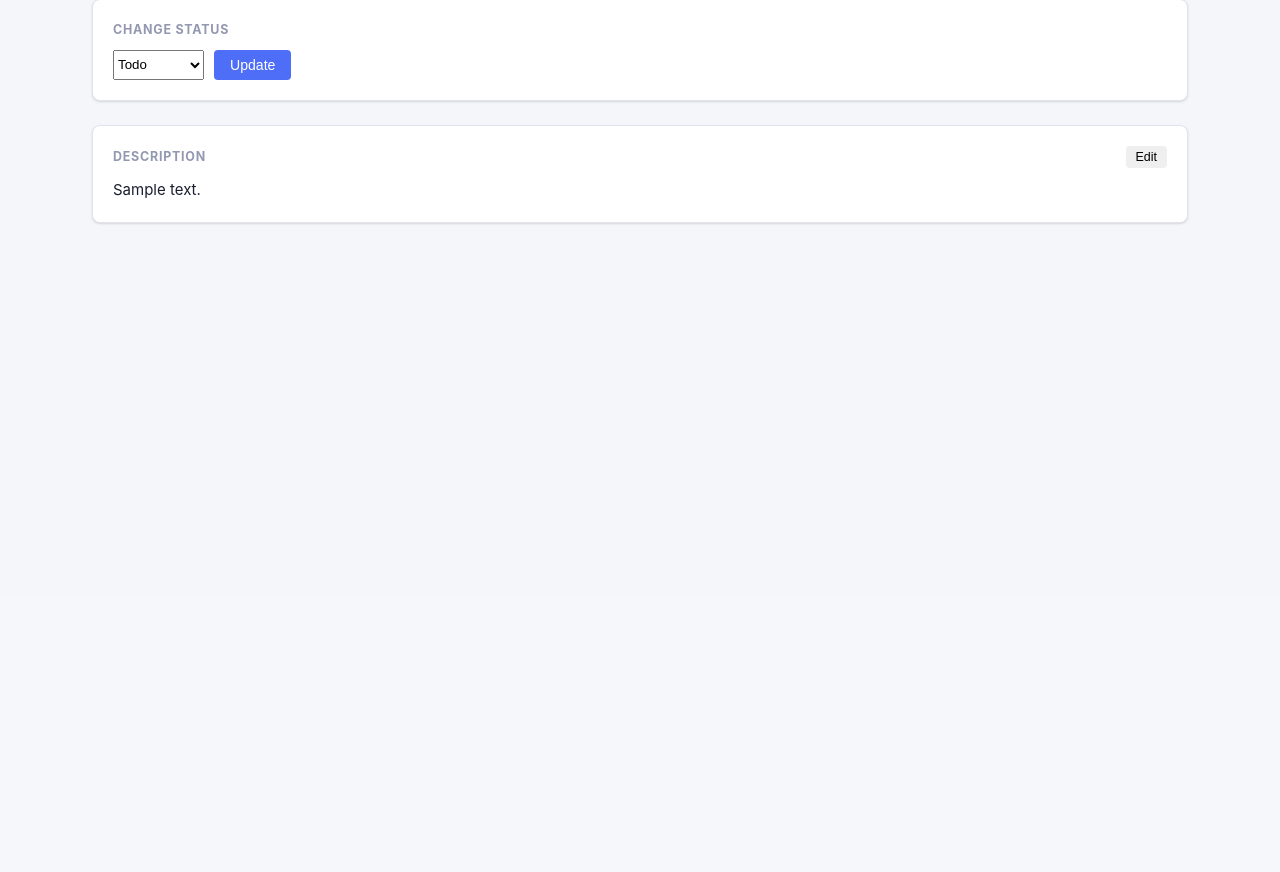
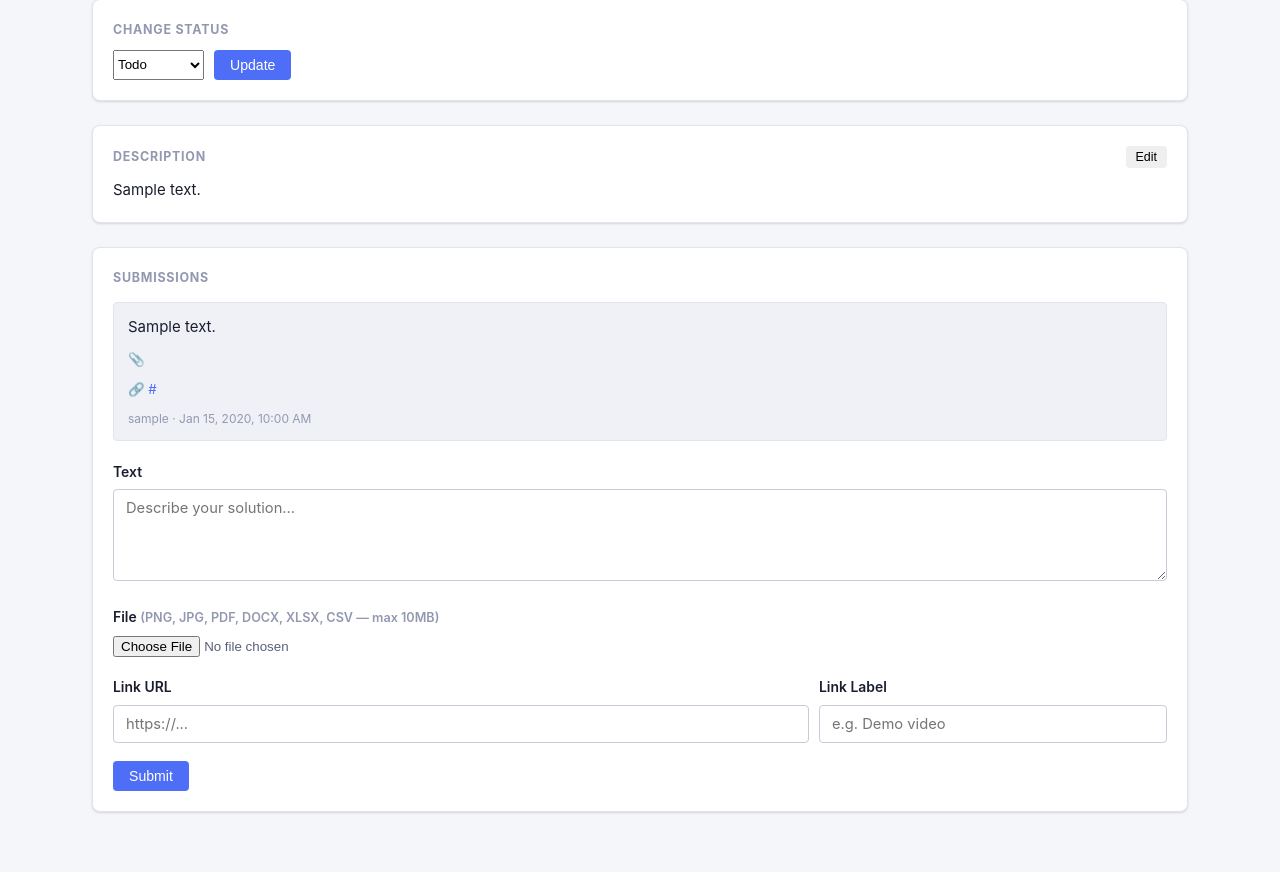
Before and after one commit to Suvojeet-Haldar/TeamFlow, a Django app: page /tasks/1/ in a window 1280 px wide. Shown: the part 203-1075 px from the top of the page. Before the commit the page ends 427 px from the top, so only its background shows below. Run offline with Django 5.2, Linux system fonts and the light colour scheme; a user stored in the database is signed in; tables that the repository leaves empty hold one stand-in row (values such as "Sample post").

Commit message:
TeamFlow v2.13: Task submissions + attachments (#52, #49)
- models.py: add Submission model with text, file, link, link_label,
  submitted_by, created_at; append-only, ordered newest first
- views.py: add submit_solution view — assignee-only, validates file
  type and size server-side, logs to ActivityLog
- task_detail.html: add Submissions section with form (text + file +
  link), client-side JS validation for empty/invalid/oversized files,
  local-time timestamp on each submission entry
- urls.py: add tasks/<id>/submit/ route
- settings.py: set DATA_UPLOAD_MAX_MEMORY_SIZE and
  FILE_UPLOAD_MAX_MEMORY_SIZE to 10MB
- Covers #49: file attachments (png, jpg, jpeg, webp, pdf, docx,
  xlsx, xlsm, csv, max 10MB) and URL links on task detail page

```diff
--- a/core/models.py
+++ b/core/models.py
@@ -189,6 +189,26 @@ class ActivityLog(models.Model):
         return f"{self.user} — {self.action}"
 
 
+class Submission(models.Model):
+    task = models.ForeignKey(
+        Task, on_delete=models.CASCADE, related_name='submissions'
+    )
+    submitted_by = models.ForeignKey(
+        CustomUser, on_delete=models.SET_NULL,
+        null=True, related_name='submissions'
+    )
+    text = models.TextField(blank=True)
+    file = models.FileField(upload_to='submissions/', null=True, blank=True)
+    link = models.URLField(blank=True)
+    link_label = models.CharField(max_length=255, blank=True)
+    created_at = models.DateTimeField(auto_now_add=True)
+
+    class Meta:
+        ordering = ['-created_at']
+
+    def __str__(self):
+        return f"Submission by {self.submitted_by} on {self.task}"
+
 class Invite(models.Model):
     organization = models.ForeignKey(
         Organization, on_delete=models.CASCADE, related_name='invites'
--- a/core/templates/core/task_detail.html
+++ b/core/templates/core/task_detail.html
@@ -97,6 +97,99 @@
   {% endif %}
 </div>
 
+<!-- Submissions -->
+<div class="card" style="margin-bottom:24px;">
+  <div style="font-size:0.78rem; font-weight:700; text-transform:uppercase; letter-spacing:0.06em; color:var(--text-muted); margin-bottom:14px;">
+    Submissions
+  </div>
+
+  {% if submissions %}
+    <div style="display:flex; flex-direction:column; gap:12px; margin-bottom:20px;">
+      {% for sub in submissions %}
+      <div style="background:var(--bg-surface-2); border:1px solid var(--border); border-radius:var(--radius-sm); padding:12px 14px;">
+        {% if sub.text %}
+          <p style="white-space:pre-wrap; color:var(--text-primary); margin-bottom:{% if sub.file or sub.link %}8px{% else %}0{% endif %};">{{ sub.text }}</p>
+        {% endif %}
+        {% if sub.file %}
+          <div style="margin-bottom:{% if sub.link %}6px{% else %}0{% endif %};">
+            <a href="{{ sub.file.url }}" target="_blank" style="font-size:0.83rem;">📎 {{ sub.file.name|slice:"12:" }}</a>
+          </div>
+        {% endif %}
+        {% if sub.link %}
+          <div>
+            <a href="{{ sub.link }}" target="_blank" style="font-size:0.83rem;">🔗 {% if sub.link_label %}{{ sub.link_label }}{% else %}{{ sub.link }}{% endif %}</a>
+          </div>
+        {% endif %}
+        <div style="font-size:0.75rem; color:var(--text-muted); margin-top:8px;">
+          {{ sub.submitted_by.username }} · <time class="local-time" datetime="{{ sub.created_at|date:'c' }}">{{ sub.created_at|date:"M d, Y H:i" }}</time>
+        </div>
+      </div>
+      {% endfor %}
+    </div>
+  {% else %}
+    <p style="color:var(--text-muted); margin-bottom:16px;">No submissions yet.</p>
+  {% endif %}
+
+  {% if is_assignee %}
+  <form method="POST" action="/tasks/{{ task.id }}/submit/" enctype="multipart/form-data">
+    {% csrf_token %}
+    <div class="form-group">
+      <label class="form-label">Text</label>
+      <textarea name="text" class="form-textarea" rows="4" placeholder="Describe your solution..."></textarea>
+    </div>
+    <div class="form-group">
+      <label class="form-label">File <span class="form-hint" style="display:inline;">(PNG, JPG, PDF, DOCX, XLSX, CSV — max 10MB)</span></label>
+      <input type="file" name="file" accept=".png,.jpg,.jpeg,.webp,.pdf,.docx,.xlsx,.xlsm,.csv" style="color:var(--text-secondary);">
+    </div>
+    <div style="display:flex; gap:10px; flex-wrap:wrap;">
+      <div class="form-group" style="flex:2;">
+        <label class="form-label">Link URL</label>
+        <input type="url" name="link" class="form-input" placeholder="https://...">
+      </div>
+      <div class="form-group" style="flex:1;">
+        <label class="form-label">Link Label</label>
+        <input type="text" name="link_label" class="form-input" placeholder="e.g. Demo video">
+      </div>
+    </div>
+    <p id="submit-error" style="color:var(--danger); font-size:0.83rem; margin-bottom:10px; display:none;"></p>
+    <button type="button" class="btn btn-primary" onclick="validateSubmission(this)">Submit</button>
+  </form>
+  <script>
+  function validateSubmission(btn) {
+    const form = btn.closest('form');
+    const text = form.querySelector('textarea[name="text"]').value.trim();
+    const link = form.querySelector('input[name="link"]').value.trim();
+    const fileInput = form.querySelector('input[name="file"]');
+    const file = fileInput.files[0];
+    const error = document.getElementById('submit-error');
+    const ALLOWED = ['png','jpg','jpeg','webp','pdf','docx','xlsx','xlsm','csv'];
+    const MAX = 10 * 1024 * 1024;
+
+    if (!text && !link && !file) {
+      error.textContent = 'Please provide text, a file, or a link.';
+      error.style.display = 'block';
+      return;
+    }
+    if (file) {
+      const ext = file.name.split('.').pop().toLowerCase();
+      if (!ALLOWED.includes(ext)) {
+        error.textContent = `File type .${ext} is not allowed.`;
+        error.style.display = 'block';
+        return;
+      }
+      if (file.size > MAX) {
+        error.textContent = 'File exceeds 10MB limit.';
+        error.style.display = 'block';
+        return;
+      }
+    }
+    error.style.display = 'none';
+    form.submit();
+  }
+  </script>
+  {% endif %}
+</div>
+
 <!-- Archive confirmation dialog -->
 <div id="archive-dialog" style="display:none; position:fixed; inset:0; background:rgba(0,0,0,0.72); z-index:9999; align-items:center; justify-content:center;">
   <div style="background:var(--bg-surface); border:1px solid var(--border); border-radius:var(--radius); padding:28px 32px; max-width:440px; width:90%; box-shadow:0 8px 32px rgba(0,0,0,0.6);">
--- a/core/views.py
+++ b/core/views.py
@@ -7,7 +7,7 @@ from django.utils import timezone
 from django.http import JsonResponse
 from .models import (
     Project, Task, ActivityLog, CustomUser,
-    Organization, Invite, Role, SOPDocument
+    Organization, Invite, Role, SOPDocument, Submission
 )
 from django.contrib.auth import login, authenticate
 from django.contrib import messages
@@ -1432,12 +1432,14 @@ def task_detail(request, task_id):
                 })
             return redirect("task_detail", task_id=task.id)
 
+    submissions = task.submissions.all()
     return render(request, "core/task_detail.html", {
         "task": task,
         "project": task.project,
         "can_edit_task": can_edit_task,
         "is_assignee": is_assignee,
         "is_owner": is_owner,
+        "submissions": submissions,
     })
 
 @login_required
@@ -1556,6 +1558,70 @@ def unarchive_task(request, task_id):
         )
     return redirect('project_detail', project_id=task.project.id)
 
+@login_required
+def submit_solution(request, task_id):
+    task = get_object_or_404(Task, id=task_id)
+    user = request.user
+
+    if not user_can_access_project(user, task.project):
+        return redirect('project_list')
+
+    if task.assigned_to != user:
+        return redirect('task_detail', task_id=task.id)
+
+    error = None
+    if request.method == 'POST':
+        text = request.POST.get('text', '').strip()
+        link = request.POST.get('link', '').strip()
+        link_label = request.POST.get('link_label', '').strip()
+        file = request.FILES.get('file')
+
+        ALLOWED_EXTS = {'png', 'jpg', 'jpeg', 'webp', 'pdf', 'docx', 'xlsx', 'xlsm', 'csv'}
+        MAX_SIZE = 10 * 1024 * 1024
+
+        validated_file = None
+        file_error = None
+
+        if file:
+            ext = file.name.rsplit('.', 1)[-1].lower() if '.' in file.name else ''
+            if ext not in ALLOWED_EXTS:
+                file_error = f"File type .{ext} is not allowed."
+            elif file.size > MAX_SIZE:
+                file_error = "File exceeds 10MB limit."
+            else:
+                validated_file = file
+
+        if not text and not link and not validated_file:
+            if file_error:
+                error = file_error
+            else:
+                error = "Please provide text, a file, or a link."
+        else:
+            submission = Submission(task=task, submitted_by=user, text=text, link=link, link_label=link_label)
+            if validated_file:
+                submission.file = validated_file
+            submission.save()
+            ActivityLog.objects.create(
+                user=user, project=task.project, task=task,
+                action=f'submitted a solution for #{task.task_number} "{task.title}"'
+            )
+            return redirect('task_detail', task_id=task.id)
+
+    is_owner = has_role(user, "Owner")
+    is_pm = task.project.manager and task.project.manager == user
+    can_edit_task = is_owner or is_pm
+    is_assignee = task.assigned_to == user
+    submissions = task.submissions.all()
+    return render(request, "core/task_detail.html", {
+        "task": task,
+        "project": task.project,
+        "can_edit_task": can_edit_task,
+        "is_assignee": is_assignee,
+        "is_owner": is_owner,
+        "submissions": submissions,
+        "submission_error": error,
+    })
+
 def custom_logout(request):
     auth_logout(request)
     return redirect('/')
--- a/teamflow/settings.py
+++ b/teamflow/settings.py
@@ -140,3 +140,6 @@ CHANNEL_LAYERS = {
         "CONFIG": {"hosts": [("127.0.0.1", 6379)]},
     }
 }
+
+DATA_UPLOAD_MAX_MEMORY_SIZE = 10 * 1024 * 1024  # 10MB
+FILE_UPLOAD_MAX_MEMORY_SIZE = 10 * 1024 * 1024  # 10MB
--- a/teamflow/urls.py
+++ b/teamflow/urls.py
@@ -20,6 +20,7 @@ urlpatterns = [
     path('tasks/<int:task_id>/reorder/', views.reorder_task, name='reorder_task'),
     path('tasks/<int:task_id>/archive/', views.archive_task, name='archive_task'),
     path('tasks/<int:task_id>/unarchive/', views.unarchive_task, name='unarchive_task'),
+    path('tasks/<int:task_id>/submit/', views.submit_solution, name='submit_solution'),
     path('tasks/<int:task_id>/', views.task_detail, name='task_detail'),
     path('member/<int:user_id>/', views.member_card, name='member_card'),
     path('profile/edit/', views.edit_profile, name='edit_profile'),
```
Also changed, not shown: README.md (added), core/migrations/0020_submission.py (added).
